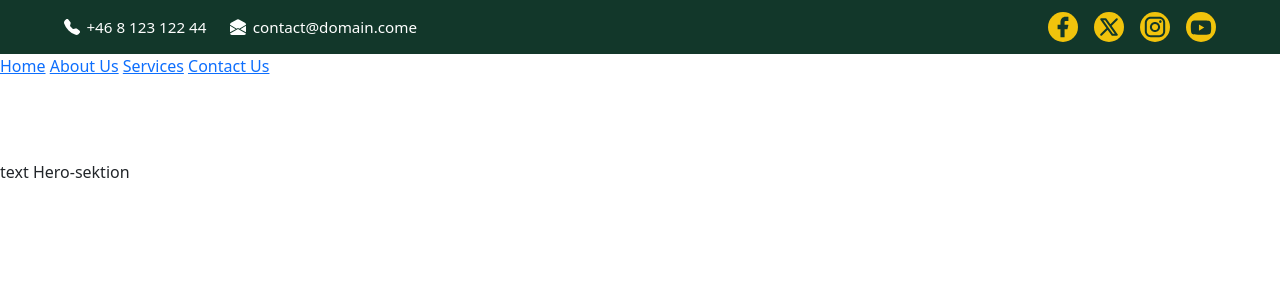
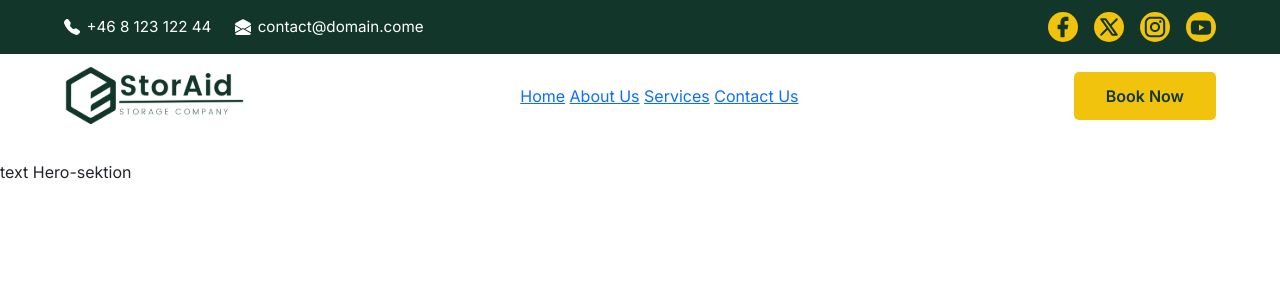
Before and after one commit to Simon-creates/Javascript, a React (Vite) app in the folder my-app/: page / in a window 1280 px wide. Shown: the top 300 px of the page. Built offline with nearby package versions, Linux system fonts and the light colour scheme.

Commit message:
10th commit. Navbar nästan klar

```diff
--- a/my-app/index.html
+++ b/my-app/index.html
@@ -7,6 +7,7 @@
     <link rel="icon" type="image/svg+xml" href="/vite.svg" />
     <link href="https://cdn.jsdelivr.net/npm/bootstrap@5.3.8/dist/css/bootstrap.min.css" rel="stylesheet" integrity="sha384-sRIl4kxILFvY47J16cr9ZwB07vP4J8+LH7qKQnuqkuIAvNWLzeN8tE5YBujZqJLB" crossorigin="anonymous">
     <meta name="viewport" content="width=device-width, initial-scale=1.0" />
+    <link href="https://fonts.googleapis.com/css2?family=Inter:ital,opsz,wght@0,14..32,100..900;1,14..32,100..900&family=Manrope:wght@200..800&display=swap" rel="stylesheet">
     <title>Store aid</title>
   </head>
 
--- a/my-app/src/components/Navbar.css
+++ b/my-app/src/components/Navbar.css
@@ -35,6 +35,25 @@
 }
 .navbar-bottom{
     background-color: white;
-
+    display: flex;
+    justify-content:space-between;
+    align-items: center;
+    gap: 1rem;
+    padding: 0.75rem 4rem 0.75rem;
+    margin: 0;
+    width: 100%;
 
 }
+.book-button button{
+    background-color: #F1C30C;
+    border: none;
+    border-radius: 5px;
+    padding: 0.75rem 2rem;
+    color:#12372A;
+    cursor: pointer;
+    font-weight: 600;
+}
+.book-button button:hover {
+  background-color: var(--secondary-color, #436850b8);
+  transform: translateY(-2px);
+}
--- a/my-app/src/components/Navbar.jsx
+++ b/my-app/src/components/Navbar.jsx
@@ -31,10 +31,18 @@ export default function Navbar() {
       </div>
 
       <div className="navbar-bottom">
-        <Link to="/">Home</Link> {" "}
-        <Link to="/about">About Us</Link> {" "}
-        <Link to="/contact">Services</Link> {" "}
-        <Link to="/contact">Contact Us</Link>
+        <div className="logo">
+          <img src="/images/Logo.svg" alt="Logo StoreAid" />
+        </div>
+        <div className="pages">
+          <Link to="/">Home</Link> {" "}
+          <Link to="/about">About Us</Link> {" "}
+          <Link to="/contact">Services</Link> {" "}
+          <Link to="/contact">Contact Us</Link>
+        </div>
+        <div className="book-button">
+          <button>Book Now</button>
+        </div>
 
       </div>
 
--- a/my-app/src/index.css
+++ b/my-app/src/index.css
@@ -1,6 +1,19 @@
+/*Uppdatera root-innehållet
 :root {
-  font-family: 'Courier New', Courier, monospace;
-}
+  --primary-color: #12372A;
+  --secondary-color: #436850;
+  --accent-color: #ADBC9F;
+
+  --text-color: #333;
+  --bg-color: #f8f8f8;
+
+  --font-main: 'Poppins', sans-serif;
+  --font-heading: 'Montserrat', sans-serif;
+
+  --max-width: 1200px;
+  --border-radius: 8px;
+  --transition: all 0.3s ease;
+} */
 
 
 body {
@@ -9,7 +22,10 @@ body {
   display: flex;
   min-width: 320px;
   min-height: 100vh;
+  font-family: "Inter", sans-serif;
 }
+
+
 
 h1 {
   font-size: 3.2em;
```
Also changed, not shown: my-app/public/images/Logo.svg (added).
